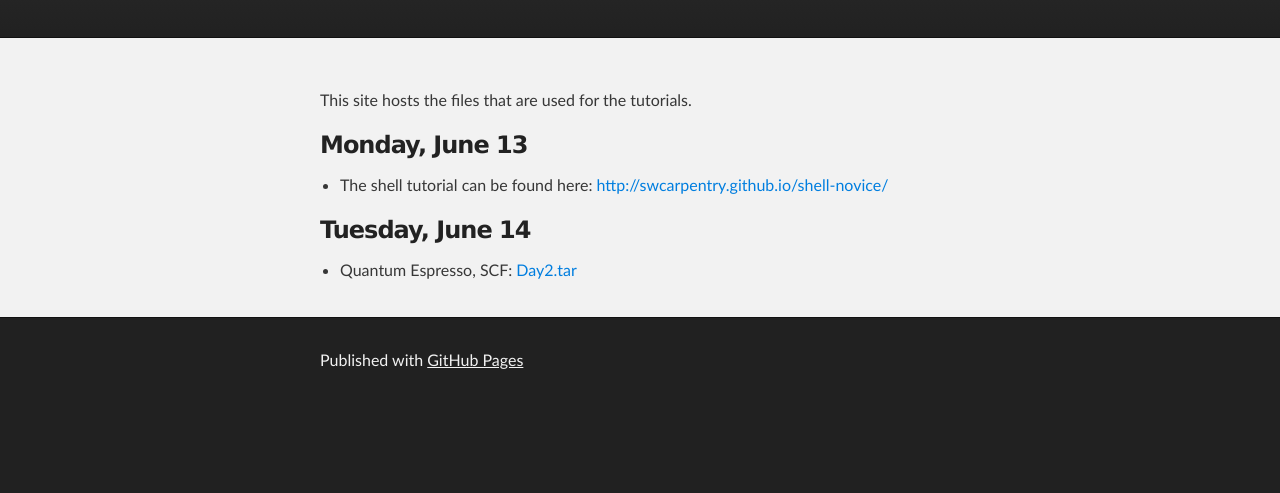
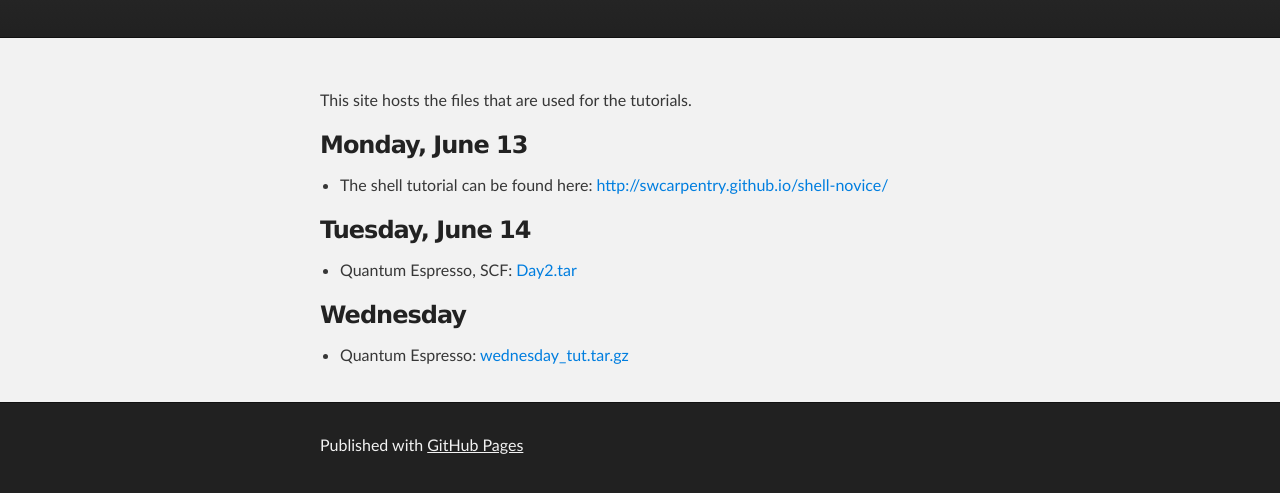
Before and after one commit to asesma-org/ASESMA2016, a plain HTML site: page index.html in a window 1280 px wide. Shown: the part 199-692 px from the top of the page. Drawn offline with Linux system fonts and the light colour scheme.

Commit message:
Replace master branch with page content via GitHub

```diff
--- a/index.html
+++ b/index.html
@@ -44,6 +44,14 @@
 <li>Quantum Espresso, SCF: <a href="Day2.tar">Day2.tar</a>
 </li>
 </ul>
+
+<h3>
+<a id="wednesday" class="anchor" href="#wednesday" aria-hidden="true"><span aria-hidden="true" class="octicon octicon-link"></span></a>Wednesday</h3>
+
+<ul>
+<li>Quantum Espresso: <a href="wednesday_tut.tar.gz">wednesday_tut.tar.gz</a>
+</li>
+</ul>
       </section>
     </div>
 
--- a/params.json
+++ b/params.json
@@ -1,6 +1,6 @@
 {
   "name": "Tutorial files for ASESMA 2016",
   "tagline": "",
-  "body": "This site hosts the files that are used for the tutorials.\r\n\r\n### Monday, June 13\r\n- The shell tutorial can be found here: http://swcarpentry.github.io/shell-novice/\r\n\r\n### Tuesday, June 14\r\n- Quantum Espresso, SCF: [Day2.tar](Day2.tar)",
+  "body": "This site hosts the files that are used for the tutorials.\r\n\r\n### Monday, June 13\r\n- The shell tutorial can be found here: http://swcarpentry.github.io/shell-novice/\r\n\r\n### Tuesday, June 14\r\n- Quantum Espresso, SCF: [Day2.tar](Day2.tar)\r\n\r\n### Wednesday\r\n- Quantum Espresso: [wednesday_tut.tar.gz](wednesday_tut.tar.gz)",
   "note": "Don't delete this file! It's used internally to help with page regeneration."
 }
```
